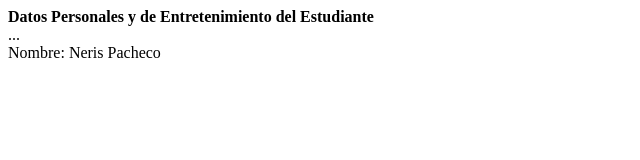
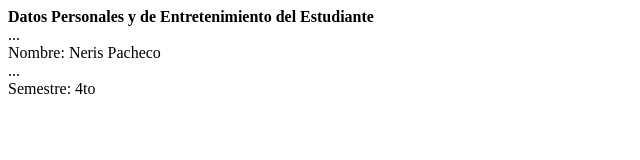
Before and after one commit to Neris2/Taller-1-Buenas-Pr-cticas, a plain HTML site: page index.html in a window 1280 px wide. Shown: the whole page, without its empty margins (0-640 px from the left). Drawn offline with Linux system fonts and the light colour scheme.

Commit message:
Semestre en curso del estudiante

```diff
--- a/index.html
+++ b/index.html
@@ -9,6 +9,9 @@
     <div><strong>Datos Personales y de Entretenimiento del Estudiante</strong></div>
     <div>...</div>
     <div>Nombre: Neris Pacheco</div>
+    <div>...</div>
+    <div>Semestre: 4to</div>
+
 
 
 </body>
```
